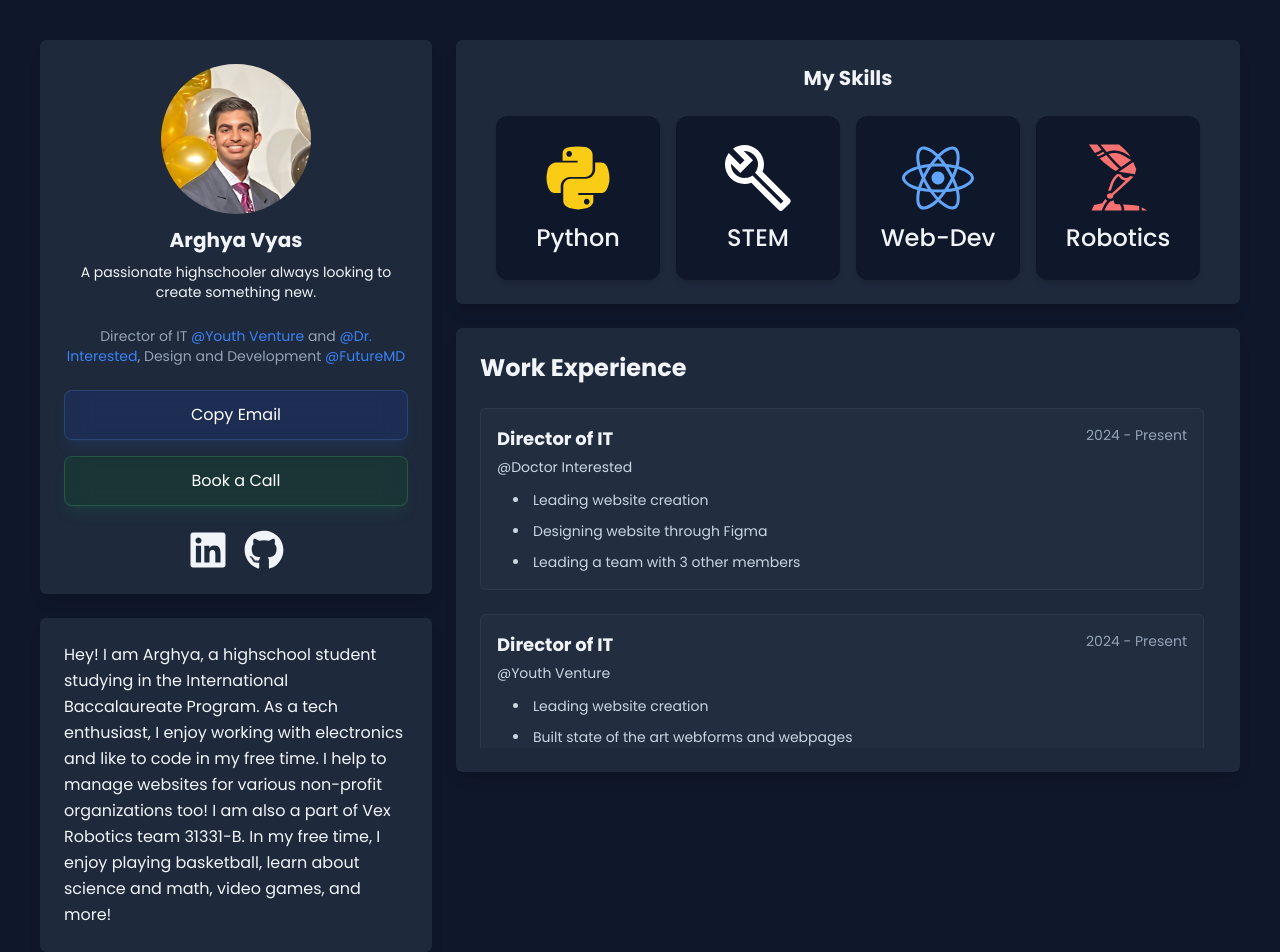
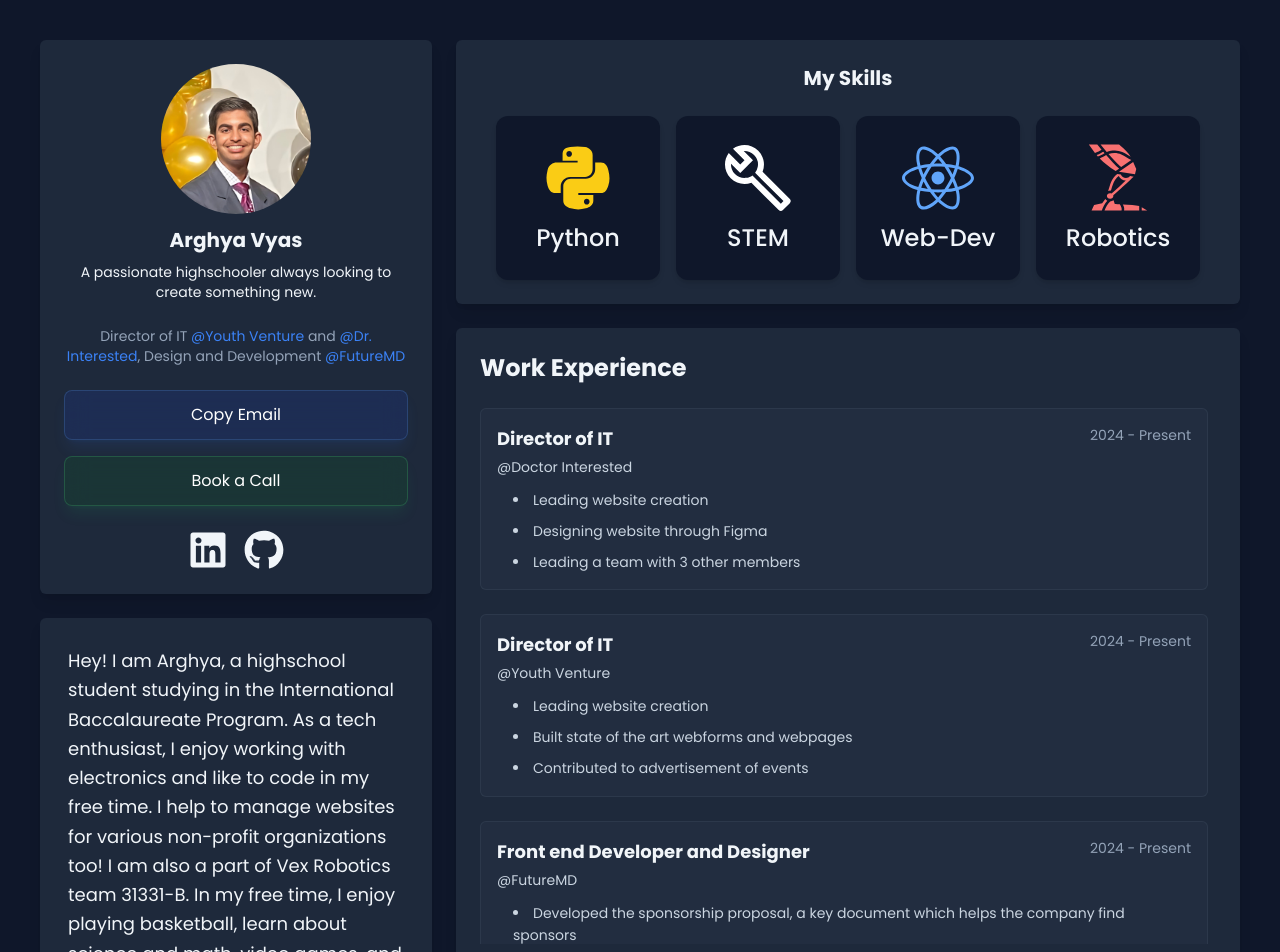
Before and after one commit to arghya-v/arghya-v, a Next.js app: page / in a window 1280 px wide. Shown: the top 952 px of the page. Built offline with nearby package versions, Linux system fonts and the light colour scheme.

Commit message:
debugging

```diff
--- a/components/card.tsx
+++ b/components/card.tsx
@@ -14,16 +14,11 @@ const FaLinkedin = dynamic(
   () => import("react-icons/fa").then((mod) => mod.FaLinkedin),
   { ssr: false }
 );
-const FaInstagram = dynamic(
-  () => import("react-icons/fa").then((mod) => mod.FaInstagram),
-  { ssr: false }
-);
 const FaGithub = dynamic(
   () => import("react-icons/fa").then((mod) => mod.FaGithub),
   { ssr: false }
 );
 
-// Copy Email System
 export const ProfileCard = () => {
   const [isCopied, setIsCopied] = useState(false);
   const [isMounted, setIsMounted] = useState(false);
@@ -44,7 +39,8 @@ export const ProfileCard = () => {
 
   return (
     <div
-      className={`max-w-md rounded overflow-hidden shadow-lg bg-slate-800 p-6 rounded-md transition-all duration-300 hover:shadow-2xl hover:shadow-blue-500/30 ${poppins.className}`}
+      className={`w-full rounded-md overflow-hidden shadow-lg bg-slate-800 p-6
+        transition-all duration-300 hover:shadow-2xl hover:shadow-blue-500/30 ${poppins.className}`}
     >
       {/* Profile Picture */}
       <div className="flex justify-center">
@@ -84,20 +80,23 @@ export const ProfileCard = () => {
           {isCopied ? "Copied!" : "Copy Email"}
         </button>
       </div>
+
+      {/* Book a Call Button */}
       <div className="mt-4">
         <a
           href="https://cal.com/arghya-v"
           target="_blank"
           rel="noopener noreferrer"
           className="w-full block text-center px-6 py-3 rounded-lg text-white
-      bg-green-900/30 backdrop-blur-md border border-green-400/20
-      shadow-lg shadow-green-500/10 transition-all duration-300
-      hover:bg-green-900/50 hover:shadow-green-500/20
-      focus:outline-none focus:ring-2 focus:ring-green-400/40 focus:ring-offset-2"
+            bg-green-900/30 backdrop-blur-md border border-green-400/20
+            shadow-lg shadow-green-500/10 transition-all duration-300
+            hover:bg-green-900/50 hover:shadow-green-500/20
+            focus:outline-none focus:ring-2 focus:ring-green-400/40 focus:ring-offset-2"
         >
           Book a Call
         </a>
       </div>
+
       {/* Social Media Buttons */}
       {isMounted && (
         <div className="mt-6 flex justify-center space-x-4">
--- /dev/null
+++ b/components/footer.tsx
@@ -0,0 +1,16 @@
+import { Poppins } from 'next/font/google';
+
+const poppins = Poppins({
+  subsets: ["latin"],
+  weight: ["400", "500", "700"],
+});
+
+const Footer = () => {
+  return (
+    <footer className={`w-full bg-slate-800 text-slate-400 text-sm text-center py-4 mt-2 border-t border-slate-700 ${poppins.className}`}>
+      <p>© {new Date().getFullYear()} Arghya Vyas. All rights reserved.</p>
+    </footer>
+  );
+};
+
+export default Footer;
--- a/components/paragraph.tsx
+++ b/components/paragraph.tsx
@@ -8,11 +8,13 @@ const poppins = Poppins({
 export const AboutParagraph = () => {
   return (
     <div
-      className={`w-full h-full rounded-md overflow-hidden shadow-lg bg-slate-800 p-6
+      className={`w-full h-full flex flex-col flex-grow justify-center rounded-md overflow-hidden shadow-lg bg-slate-800 p-7
         transition-all duration-300 hover:shadow-2xl hover:shadow-blue-500/30 ${poppins.className}`}
     >
-      <p className="text-md text-slate-100 leading-relaxed">
+      <p className="text-lg text-slate-100 leading-relaxed">
+
         Hey! I am Arghya, a highschool student studying in the International Baccalaureate Program. As a tech enthusiast, I enjoy working with electronics and like to code in my free time. I help to manage websites for various non-profit organizations too! I am also a part of Vex Robotics team 31331-B. In my free time, I enjoy playing basketball, learn about science and math, video games, and more!
+
       </p>
     </div>
   );
--- a/components/work.tsx
+++ b/components/work.tsx
@@ -68,15 +68,12 @@ export const WorkExperience = () => {
 
   return (
     <div
-      className={`w-full h-full rounded-md shadow-lg bg-slate-800 p-6
+      className={`w-full flex flex-col rounded-md shadow-lg bg-slate-800 p-6
         transition-all duration-300 hover:shadow-2xl hover:shadow-blue-500/30 ${poppins.className}`}
+      style={{ maxHeight: 'calc(100vh - 160px)' }} // adjust 160px based on header+footer size
     >
       <h2 className="text-2xl font-bold text-slate-100 mb-6">Work Experience</h2>
-      <div className="h-[70vh] min-h-[200px] max-h-[340px] overflow-y-auto pr-3
-        scrollbar-thin scrollbar-thumb-slate-500 scrollbar-track-slate-700
-        hover:scrollbar-thumb-slate-400 scrollbar-thumb-rounded-md"
-      >
-        <div className="space-y-6">
+      <div className="overflow-y-auto pr-2 space-y-6 scrollbar-thin scrollbar-thumb-slate-500 scrollbar-track-slate-700 hover:scrollbar-thumb-slate-400 scrollbar-thumb-rounded-md">
         {workExperiences.map((exp, index) => (
           <div
             key={index}
@@ -105,6 +102,5 @@ export const WorkExperience = () => {
         ))}
       </div>
     </div>
-    </div>
   );
 };
--- a/pages/index.tsx
+++ b/pages/index.tsx
@@ -2,25 +2,26 @@ import { ProfileCard } from '../components/card';
 import { AboutParagraph } from '../components/paragraph';
 import { SkillsComponent } from '../components/skills';
 import { WorkExperience } from '../components/work';
+import Footer from '../components/footer';
 
 export default function Home() {
   return (
-    <div className="flex flex-col md:flex-row justify-start items-stretch min-h-screen bg-slate-900 pt-10 px-10 md:space-x-6">
-      {/* Left Column - Profile & About */}
-      <div className="flex flex-col space-y-6 md:mt-0 md:w-1/3 h-full">
-        <ProfileCard />
-        <div className="flex-1 flex">
+    <div className="flex flex-col min-h-screen bg-slate-900">
+      <main className="flex flex-col md:flex-row justify-start items-start flex-grow pt-10 px-10 md:space-x-6">
+        {/* Left Column - Profile & About */}
+        <div className="flex flex-col space-y-6 md:mt-0 md:w-1/3">
+          <ProfileCard />
           <AboutParagraph />
         </div>
-      </div>
 
-      {/* Right Column - Skills & Work Experience */}
-      <div className="mt-6 md:mt-0 md:w-2/3 flex flex-col space-y-6 h-full">
-        <SkillsComponent />
-        <div className="flex-1 flex">
+        {/* Right Column - Skills & Work Experience */}
+        <div className="mt-6 md:mt-0 md:w-2/3 flex flex-col space-y-6">
+          <SkillsComponent />
           <WorkExperience />
         </div>
-      </div>
+      </main>
+
+      <Footer />
     </div>
   );
 }
```
Lines whose indentation alone changed are shown as unchanged.
